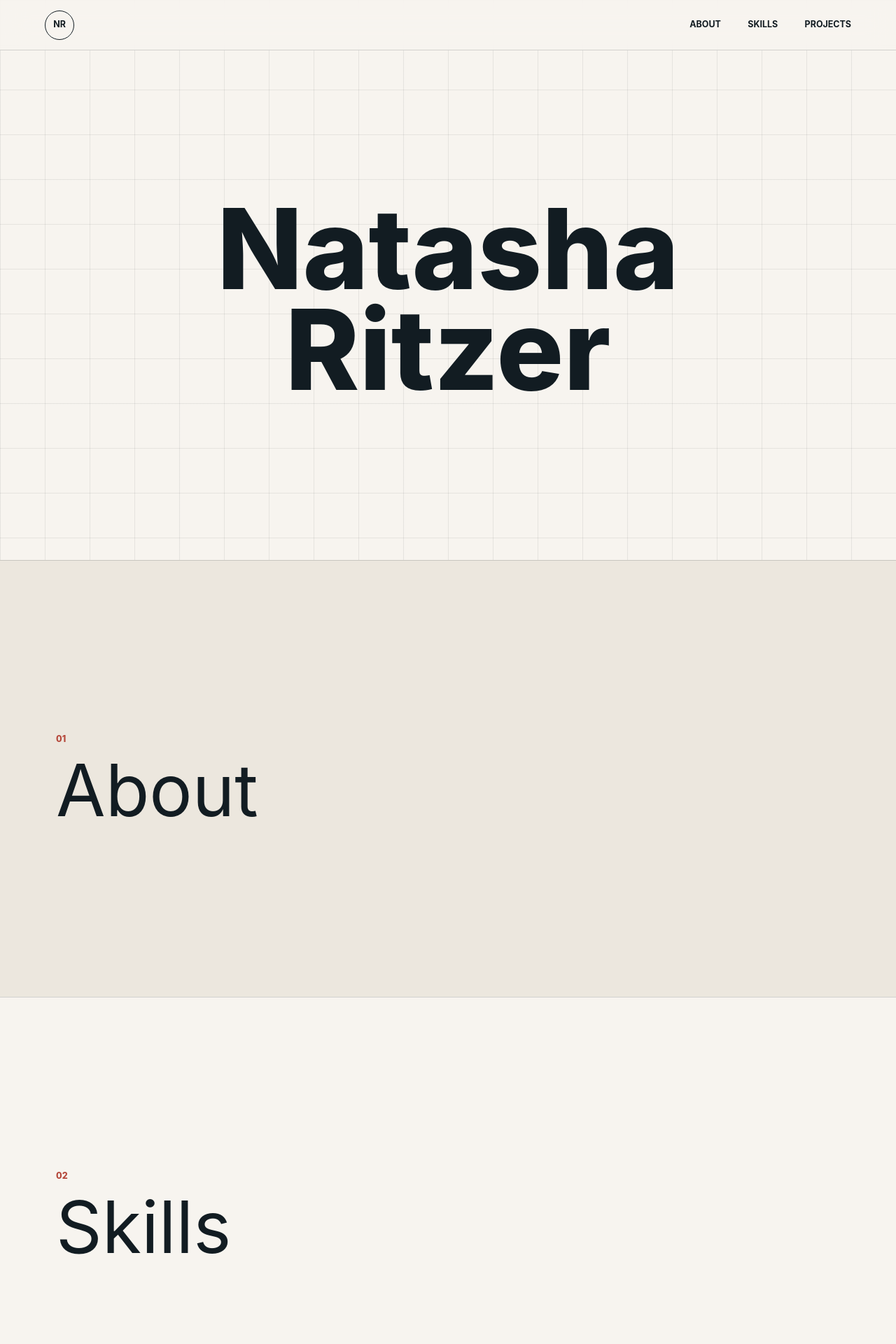
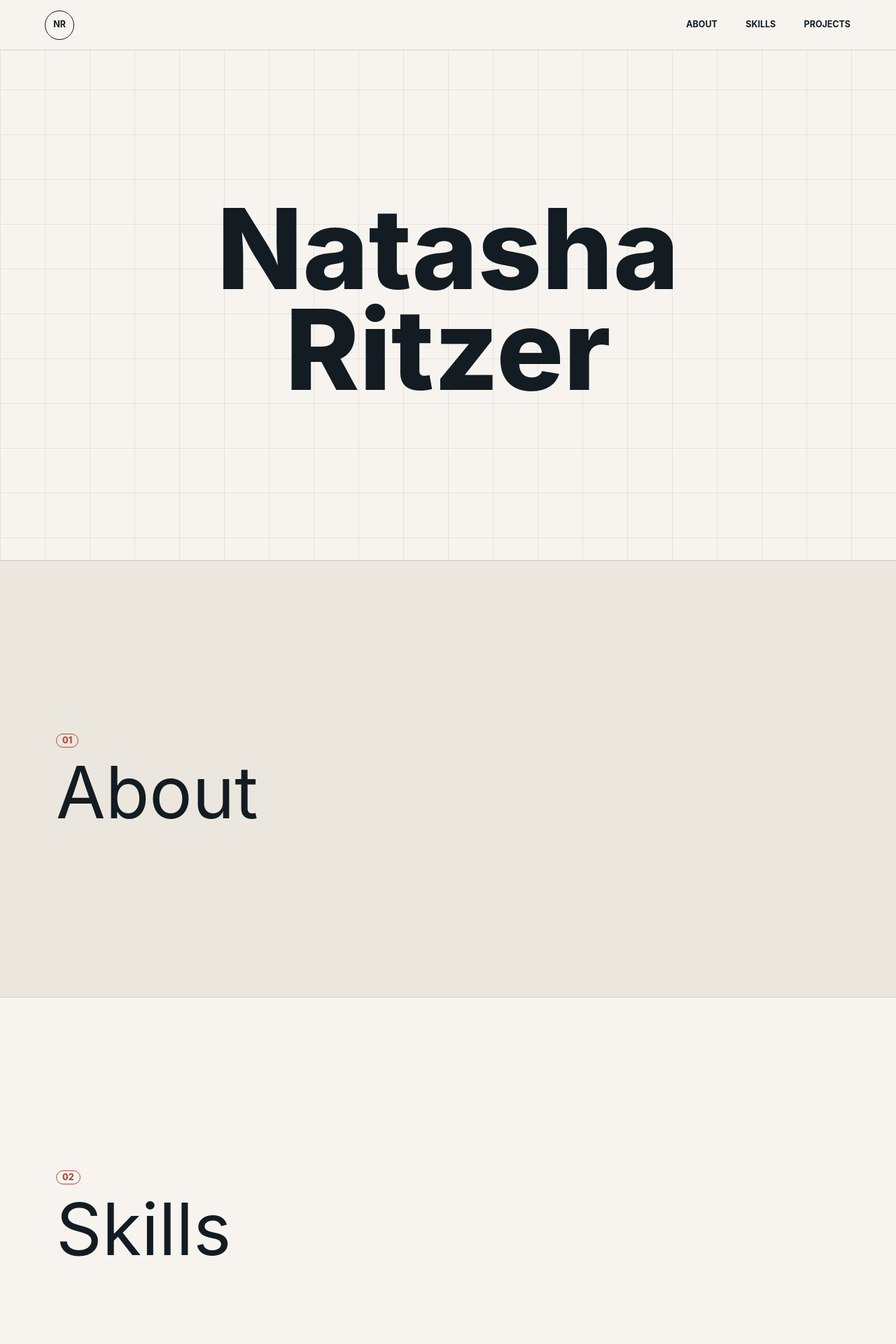
Before and after one commit to ABilevich/natasha-ritzer-portfolio, a React app: page / in a window 1280 px wide. Shown: the top 1920 px of the page at 70% size. Built offline with nearby package versions, Linux system fonts and the light colour scheme; the HTML template or start-up script is replaced by a standard one.

Commit message:
chore: added shadcm components

```diff
--- a/eslint.config.js
+++ b/eslint.config.js
@@ -21,7 +21,7 @@ export default defineConfig([
     rules: {
       'react-refresh/only-export-components': [
         'error',
-        { allowExportNames: ['buttonVariants'] },
+        { allowExportNames: ['badgeVariants', 'buttonVariants'] },
       ],
     },
   },
--- a/src/components/layout/Header.tsx
+++ b/src/components/layout/Header.tsx
@@ -1,4 +1,5 @@
 import { NavLink } from 'react-router-dom'
+import { Button } from '@/components/ui/button'
 
 const navigationItems = [
   { label: 'About', href: '/#about' },
@@ -8,25 +9,34 @@ const navigationItems = [
 
 export function Header() {
   const linkClassName =
-    "relative text-[0.78rem] font-bold uppercase text-[var(--color-heading)] no-underline after:absolute after:inset-x-0 after:-bottom-2 after:h-0.5 after:origin-left after:scale-x-0 after:bg-[var(--color-accent)] after:transition-transform after:duration-200 hover:after:scale-x-100 focus-visible:after:scale-x-100 max-[720px]:text-[0.7rem]"
+    "relative h-auto rounded-none px-0 py-0 text-[0.78rem] font-bold uppercase text-[var(--color-heading)] no-underline hover:bg-transparent hover:text-[var(--color-heading)] focus-visible:ring-[var(--color-accent)] after:absolute after:inset-x-0 after:-bottom-2 after:h-0.5 after:origin-left after:scale-x-0 after:bg-[var(--color-accent)] after:transition-transform after:duration-200 hover:after:scale-x-100 focus-visible:after:scale-x-100 max-[720px]:text-[0.7rem]"
 
   return (
     <header className="fixed inset-x-0 top-0 z-10 flex min-h-[72px] items-center justify-between border-b border-[var(--color-border)] bg-[color-mix(in_srgb,var(--color-bg)_88%,transparent)] px-[clamp(20px,5vw,72px)] backdrop-blur-[18px] max-[720px]:min-h-16">
-      <NavLink
-        className="grid size-[42px] place-items-center rounded-full border border-[var(--color-heading)] text-[0.78rem] font-bold text-[var(--color-heading)] no-underline max-[720px]:size-[38px]"
-        to="/"
-        aria-label="Natasha Ritzer home"
+      <Button
+        asChild
+        variant="ghost"
+        size="icon-lg"
+        className="size-[42px] rounded-full border border-[var(--color-heading)] bg-transparent text-[0.78rem] font-bold text-[var(--color-heading)] hover:bg-transparent hover:text-[var(--color-heading)] focus-visible:ring-[var(--color-accent)] max-[720px]:size-[38px]"
       >
-        NR
-      </NavLink>
+        <NavLink to="/" aria-label="Natasha Ritzer home">
+          NR
+        </NavLink>
+      </Button>
       <nav
         className="flex items-center gap-[clamp(16px,3vw,40px)] max-[720px]:gap-3.5"
         aria-label="Primary navigation"
       >
         {navigationItems.map((item) => (
-          <a key={item.href} className={linkClassName} href={item.href}>
-            {item.label}
-          </a>
+          <Button
+            key={item.href}
+            asChild
+            variant="ghost"
+            size="sm"
+            className={linkClassName}
+          >
+            <a href={item.href}>{item.label}</a>
+          </Button>
         ))}
       </nav>
     </header>
--- /dev/null
+++ b/src/components/ui/badge.tsx
@@ -0,0 +1,49 @@
+import * as React from "react"
+import { cva, type VariantProps } from "class-variance-authority"
+import { Slot } from "radix-ui"
+
+import { cn } from "@/lib/utils"
+
+const badgeVariants = cva(
+  "group/badge inline-flex h-5 w-fit shrink-0 items-center justify-center gap-1 overflow-hidden rounded-4xl border border-transparent px-2 py-0.5 text-xs font-medium whitespace-nowrap transition-all focus-visible:border-ring focus-visible:ring-[3px] focus-visible:ring-ring/50 has-data-[icon=inline-end]:pr-1.5 has-data-[icon=inline-start]:pl-1.5 aria-invalid:border-destructive aria-invalid:ring-destructive/20 dark:aria-invalid:ring-destructive/40 [&>svg]:pointer-events-none [&>svg]:size-3!",
+  {
+    variants: {
+      variant: {
+        default: "bg-primary text-primary-foreground [a]:hover:bg-primary/80",
+        secondary:
+          "bg-secondary text-secondary-foreground [a]:hover:bg-secondary/80",
+        destructive:
+          "bg-destructive/10 text-destructive focus-visible:ring-destructive/20 dark:bg-destructive/20 dark:focus-visible:ring-destructive/40 [a]:hover:bg-destructive/20",
+        outline:
+          "border-border text-foreground [a]:hover:bg-muted [a]:hover:text-muted-foreground",
+        ghost:
+          "hover:bg-muted hover:text-muted-foreground dark:hover:bg-muted/50",
+        link: "text-primary underline-offset-4 hover:underline",
+      },
+    },
+    defaultVariants: {
+      variant: "default",
+    },
+  }
+)
+
+function Badge({
+  className,
+  variant = "default",
+  asChild = false,
+  ...props
+}: React.ComponentProps<"span"> &
+  VariantProps<typeof badgeVariants> & { asChild?: boolean }) {
+  const Comp = asChild ? Slot.Root : "span"
+
+  return (
+    <Comp
+      data-slot="badge"
+      data-variant={variant}
+      className={cn(badgeVariants({ variant }), className)}
+      {...props}
+    />
+  )
+}
+
+export { Badge, badgeVariants }
--- a/src/features/home/components/AboutSection.tsx
+++ b/src/features/home/components/AboutSection.tsx
@@ -1,3 +1,5 @@
+import { Badge } from '@/components/ui/badge'
+
 export function AboutSection() {
   return (
     <section
@@ -6,9 +8,12 @@ export function AboutSection() {
       aria-labelledby="about-title"
     >
       <div className="mx-auto w-[min(1120px,calc(100%_-_40px))]">
-        <p className="mb-4 mt-0 text-[0.78rem] font-extrabold text-[var(--color-accent)]">
+        <Badge
+          variant="outline"
+          className="mb-4 border-[var(--color-accent)] bg-transparent text-[0.78rem] font-extrabold text-[var(--color-accent)]"
+        >
           01
-        </p>
+        </Badge>
         <h2
           id="about-title"
           className="m-0 font-[var(--font-display)] text-[clamp(3rem,8vw,7rem)] leading-[0.95] text-[var(--color-heading)]"
--- a/src/features/home/components/ProjectsSection.tsx
+++ b/src/features/home/components/ProjectsSection.tsx
@@ -1,3 +1,5 @@
+import { Badge } from '@/components/ui/badge'
+
 export function ProjectsSection() {
   return (
     <section
@@ -6,9 +8,12 @@ export function ProjectsSection() {
       aria-labelledby="projects-title"
     >
       <div className="mx-auto w-[min(1120px,calc(100%_-_40px))]">
-        <p className="mb-4 mt-0 text-[0.78rem] font-extrabold text-[var(--color-accent)]">
+        <Badge
+          variant="outline"
+          className="mb-4 border-[var(--color-accent)] bg-transparent text-[0.78rem] font-extrabold text-[var(--color-accent)]"
+        >
           03
-        </p>
+        </Badge>
         <h2
           id="projects-title"
           className="m-0 font-[var(--font-display)] text-[clamp(3rem,8vw,7rem)] leading-[0.95] text-[var(--color-heading)]"
--- a/src/features/home/components/SkillsSection.tsx
+++ b/src/features/home/components/SkillsSection.tsx
@@ -1,3 +1,5 @@
+import { Badge } from '@/components/ui/badge'
+
 export function SkillsSection() {
   return (
     <section
@@ -6,9 +8,12 @@ export function SkillsSection() {
       aria-labelledby="skills-title"
     >
       <div className="mx-auto w-[min(1120px,calc(100%_-_40px))]">
-        <p className="mb-4 mt-0 text-[0.78rem] font-extrabold text-[var(--color-accent)]">
+        <Badge
+          variant="outline"
+          className="mb-4 border-[var(--color-accent)] bg-transparent text-[0.78rem] font-extrabold text-[var(--color-accent)]"
+        >
           02
-        </p>
+        </Badge>
         <h2
           id="skills-title"
           className="m-0 font-[var(--font-display)] text-[clamp(3rem,8vw,7rem)] leading-[0.95] text-[var(--color-heading)]"
```
